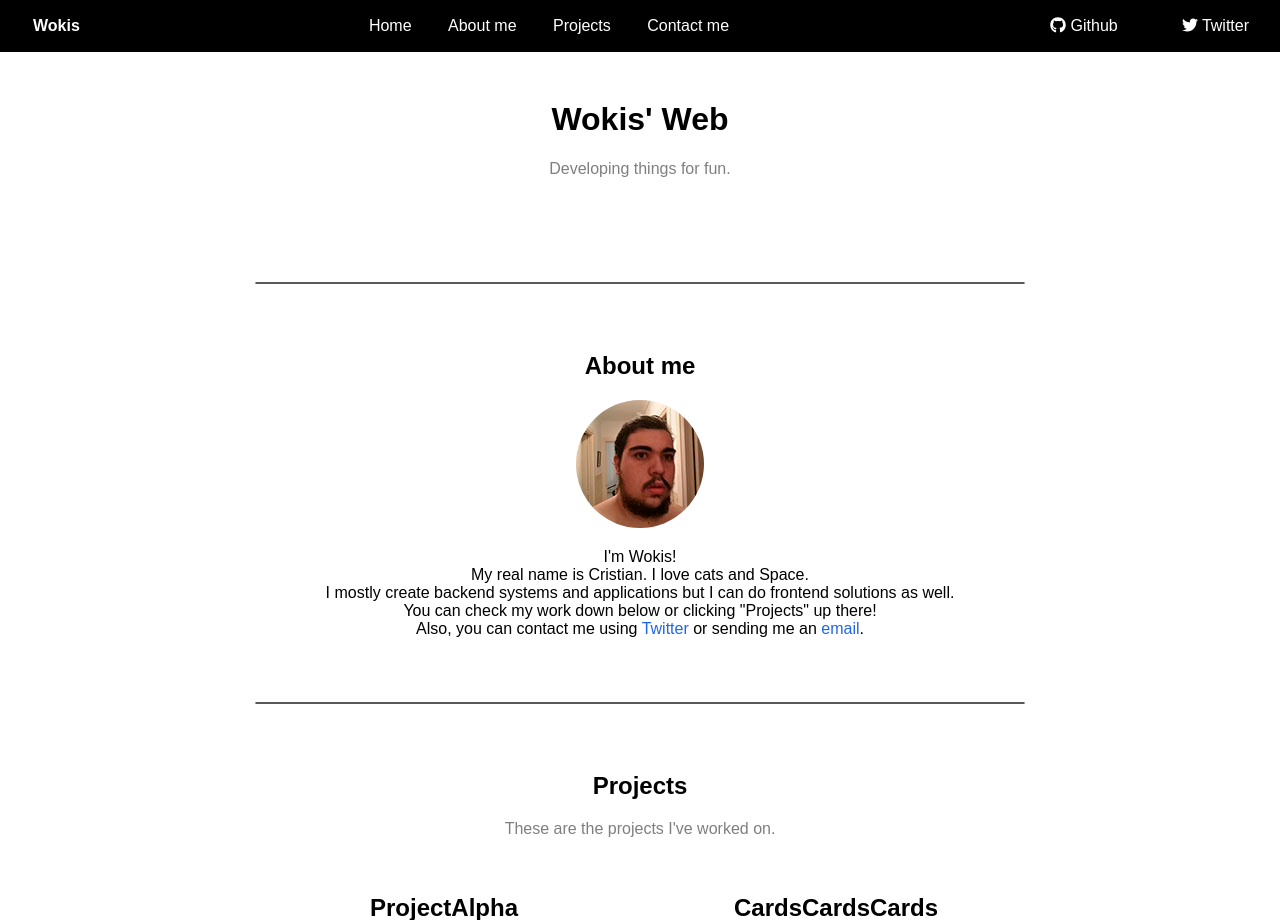
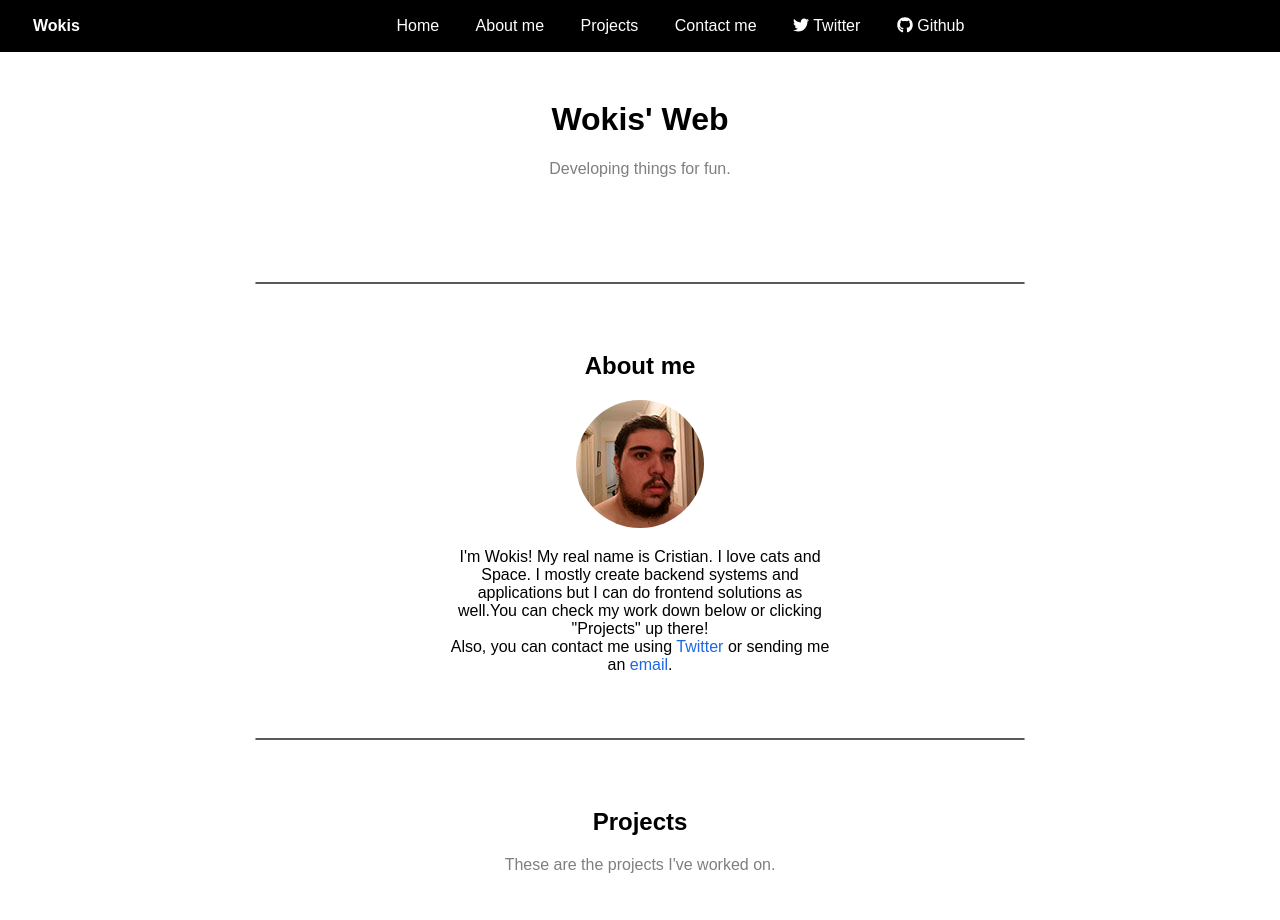
Before and after one commit to Wikijito7/wokis.es, a PHP site: page /new/index.html in a window 1280 px wide. Shown: the top 920 px of the page. Run offline with PHP 8.4, Linux system fonts and the light colour scheme; some libraries are stand-ins or nearby versions.

Commit message:
Hotfix
Some adjustments to make it look a little nicer.

```diff
--- a/new/css/stylesheet.css
+++ b/new/css/stylesheet.css
@@ -84,6 +84,11 @@ section {
 
 #aboutme {
     padding: 1em;
+}
+
+#aboutme p{
+    width: 50%;
+    margin-left: 25%;
 }
 
 #aboutme a {
--- a/new/index.html
+++ b/new/index.html
@@ -20,8 +20,8 @@
             <li class="navlist invisible"><a href="#about" onclick="toggleList()">About me</a></li>
             <li class="navlist invisible"><a href="#project" onclick="toggleList()">Projects</a></li>
             <li class="navlist invisible"><a href="" onclick="toggleList()">Contact me</a></li>
-            <li class="navlist invisible right" id="twitter"><a href="https://twitter.com/WokisHere" target="_blank" onclick="toggleList()"><i class="fab fa-twitter"></i> Twitter</a></li>
-            <li class="navlist invisible right"><a href="https://github.com/Wikijito7" target="_blank" onclick="toggleList()"><i class="fab fa-github"></i> Github</a></li>
+            <li class="navlist invisible" id="twitter"><a href="https://twitter.com/WokisHere" target="_blank" onclick="toggleList()"><i class="fab fa-twitter"></i> Twitter</a></li>
+            <li class="navlist invisible"><a href="https://github.com/Wikijito7" target="_blank" onclick="toggleList()"><i class="fab fa-github"></i> Github</a></li>
         </ul>
     </nav>
 
@@ -35,7 +35,7 @@
             <h1>About me</h1>
             <img alt="it's a me!" src="img/me.jpg">
             <br>
-            <p>I'm Wokis!<br>My real name is Cristian. I love cats and Space.<br>I mostly create backend systems and applications but I can do frontend solutions as well.<br>You can check my work down below or clicking "Projects" up there!
+            <p id="aboutmetext">I'm Wokis! My real name is Cristian. I love cats and Space. I mostly create backend systems and applications but I can do frontend solutions as well.You can check my work down below or clicking "Projects" up there!
                 <br>Also, you can contact me using <a href="https://twitter.com/WokisHere">Twitter</a> or sending me an <a href="mailto:wikyfg@gmail.com">email</a>.
             </p>
         </section>
@@ -50,7 +50,7 @@
                     <p class="projectsText">
                         ProjectAlpha was a Minecraft server. We developed every plugin that it had from scratch, doing it in Java.
                     </p>
-                    <p class="subtitle">Developed with <a href="https://cadox8.github.io" target="_blank">Cadox</a></p>
+                    <p class="subtitle">Developed with <a href="https://cadox8.es" target="_blank">Cadox</a></p>
                     <a href="https://github.com/cadox8/PA" target="_blank">Github repository</a>
                 </li>
                 <li>
@@ -59,7 +59,7 @@
                     <p class="projectsText">
                         CardsCardsCards is a cards game based on YuGiOh cards with funny pictures from Spain. The game was developed in Java and it had both a Client and a Server module.
                     </p>
-                    <p class="subtitle">Developed with <a href="https://cadox8.github.io" target="_blank">Cadox</a></p>
+                    <p class="subtitle">Developed with <a href="https://cadox8.es" target="_blank">Cadox</a></p>
                     <p><a href="https://wikijito7.github.io/CardsCardsCards/">Game's page</a></p>
                 </li>
                 <li>
```
